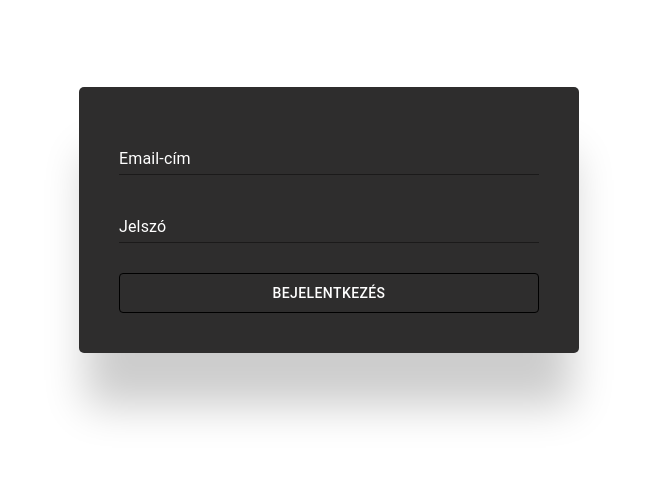
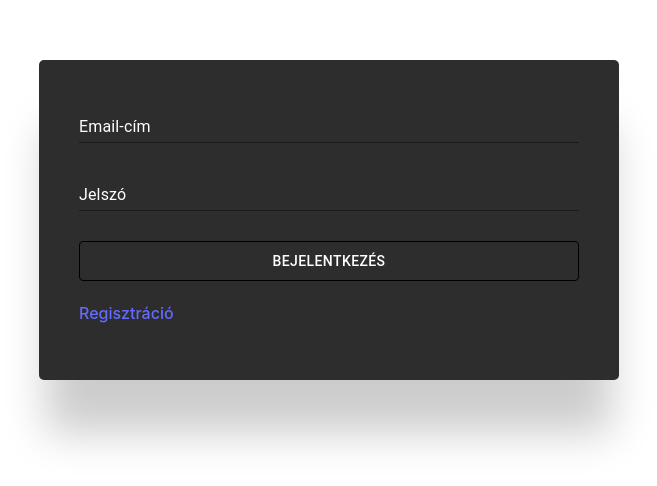
Before and after one commit to baguadam/lesson-tracker-applicaiton, a React (Vite) app in the folder client/: page / in a window 1280 px wide. Shown: the part 180-666 px from the top of the page, without its empty margins (311-968 px from the left). Built offline with nearby package versions, Linux system fonts and the light colour scheme.

Commit message:
add registration link, correct error handling

```diff
--- a/client/src/components/auth/Login.css
+++ b/client/src/components/auth/Login.css
@@ -1,9 +1,26 @@
-form {
-  background-color: #2e2d2d;
+.form-wrapper {
   display: flex;
   flex-direction: column;
-  min-width: 300px;
-  padding: 40px;
+  justify-content: center;
+  align-items: center;
+  height: 30vh;
+  background-color: #2e2d2d;
   box-shadow: rgba(0, 0, 0, 0.2) 0px 60px 40px -7px;
   border-radius: 5px;
+  min-width: 200px;
+  padding: 40px;
 }
+
+form {
+  display: flex;
+  flex-direction: column;
+  width: 100%;
+  margin-bottom: 20px;
+}
+
+nav {
+  display: flex;
+  justify-content: space-between;
+  width: 100%;
+  margin-bottom: 20px;
+}
--- a/client/src/components/auth/Login.tsx
+++ b/client/src/components/auth/Login.tsx
@@ -8,7 +8,7 @@ import { useDispatch } from "react-redux";
 import { useLoginMutation } from "../../state/apiSlice";
 import { login } from "../../state/authSlice";
 import SnackbarMessage from "../common/SnackbarMessage";
-import { useNavigate } from "react-router";
+import { Link, useNavigate } from "react-router";
 
 const Login = () => {
   // **********
@@ -45,8 +45,8 @@ const Login = () => {
 
     // validation
     const newErrors = validateInputs({ email, password });
-    setErrors(newErrors);
     if (Object.keys(newErrors).length !== 0) {
+      setErrors(newErrors);
       return;
     }
 
@@ -60,8 +60,11 @@ const Login = () => {
         navigate("/dashboard", { replace: true });
       })
       .catch((e) => {
-        console.error(`An error occured during operation: ${e.data.message}`);
-        setLoginError({ isError: true, errorMessage: e.data.message });
+        const errorMessage =
+          e?.data?.message || "Hiba történt, próbáld meg újra!";
+
+        console.error(`An error occured during operation: ${errorMessage}`);
+        setLoginError({ isError: true, errorMessage: errorMessage });
       });
   };
 
@@ -97,6 +100,10 @@ const Login = () => {
         </Button>
       </form>
 
+      <nav>
+        <Link to="/registration">Regisztráció</Link>
+      </nav>
+
       <SnackbarMessage
         message={loginError.errorMessage}
         open={loginError.isError}
```
